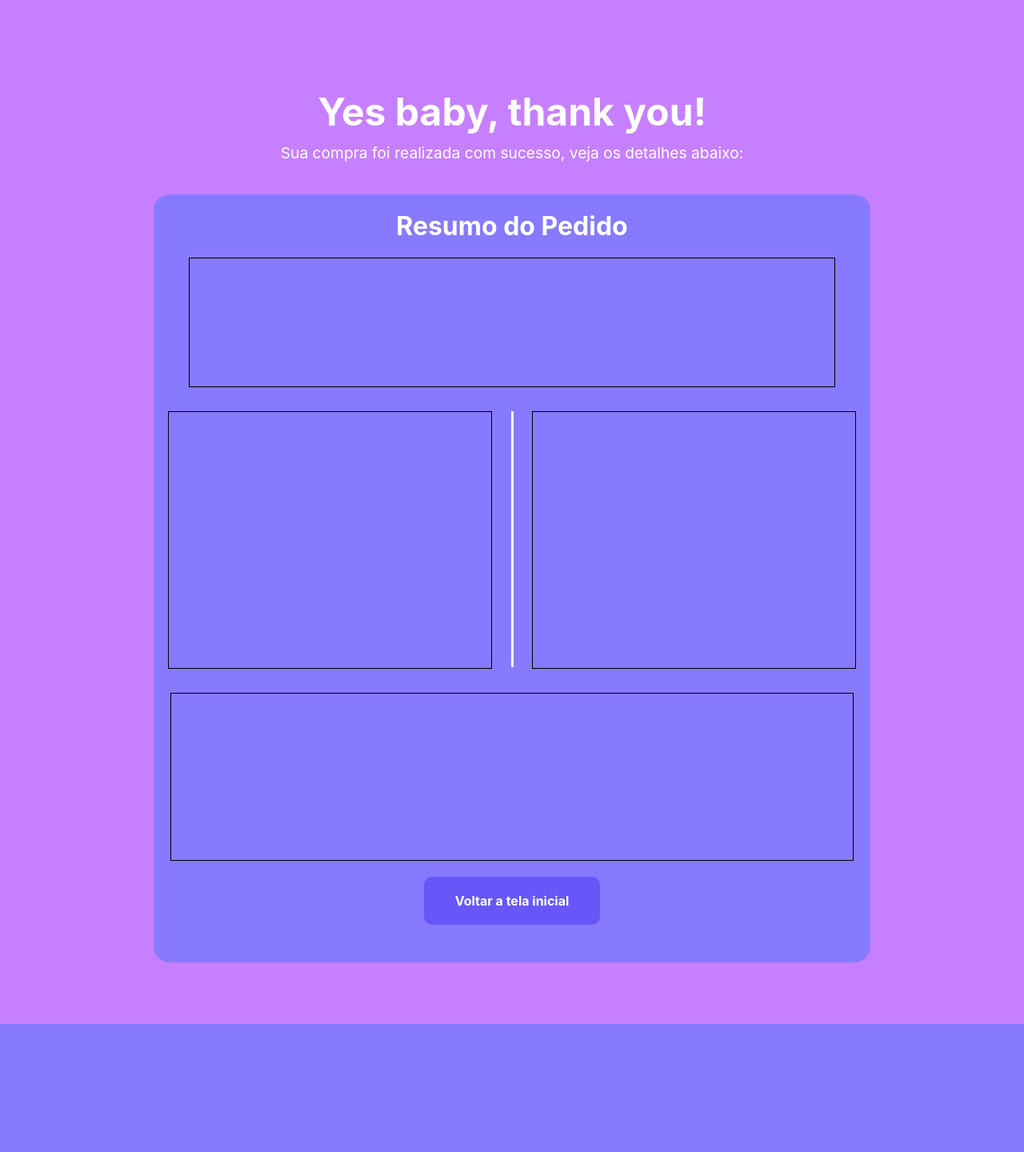
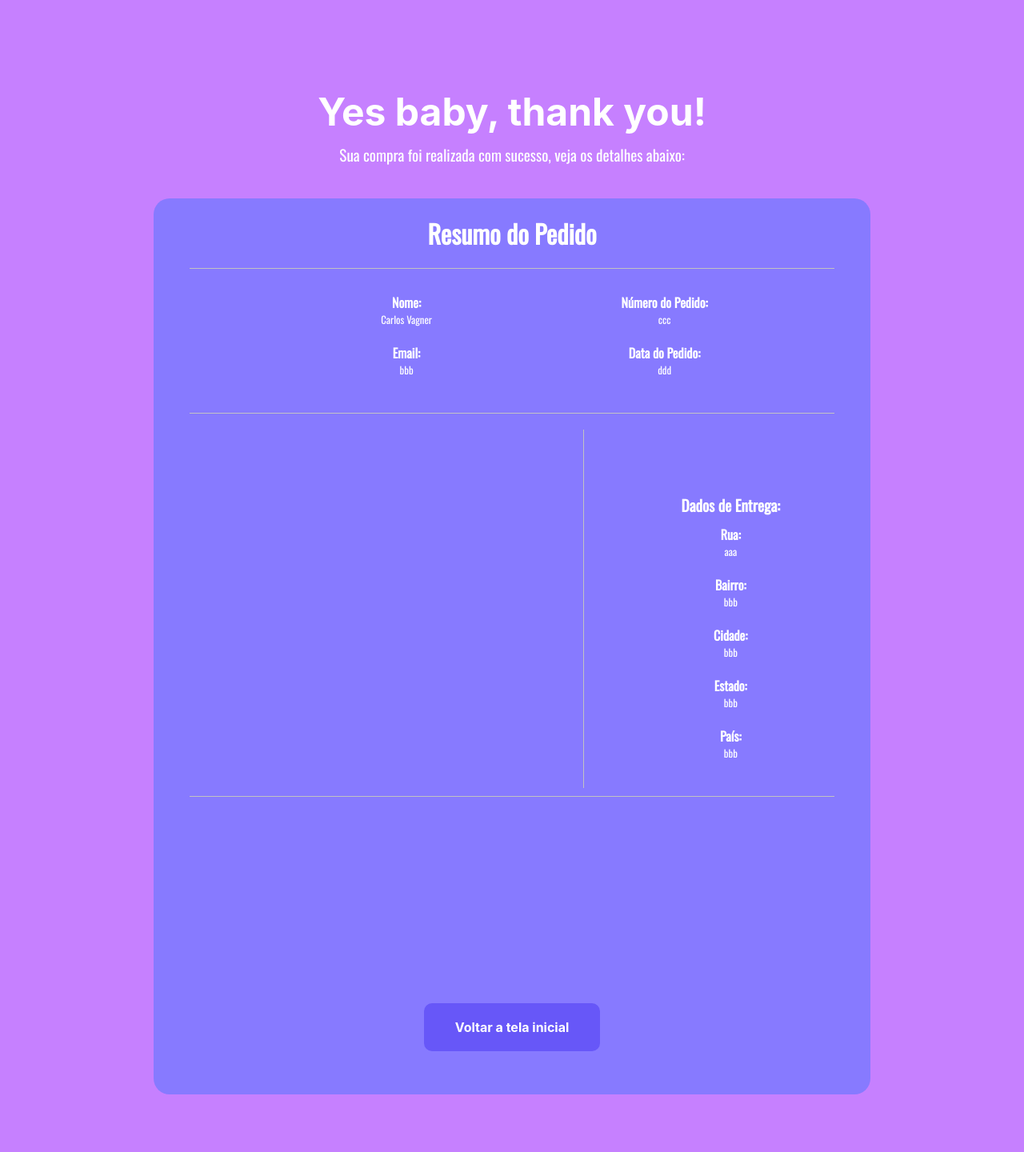
Before and after one commit to marble-zone/Lojas-brasileiranas, a PHP site: page /confirmation.html in a window 1280 px wide. Shown: the whole page at 80% size. Before the commit the page ends 1280 px from the top, so only its background shows below. Run offline with PHP 8.4, Linux system fonts and the light colour scheme; some libraries are stand-ins or nearby versions.

Commit message:
Att confirmation
personalizando a confirmation page

```diff
--- a/confirmation.html
+++ b/confirmation.html
@@ -10,9 +10,37 @@
         <p>Sua compra foi realizada com sucesso, veja os detalhes abaixo:</p>
         <div id="resumo">
             <h1>Resumo do Pedido</h1>
+            <hr>
             <div id="pedido">
-                <span class="iconify" data-icon="bi-file-earmark-medical-fill" data-inline="false"></span>
+                <span class="iconify" id="icon-info" data-icon="bi-file-earmark-medical-fill"
+                    data-inline="false"></span>
+                <div id="info">
+                    <div>
+                        <br>
+                        <strong>Nome: </strong>
+                        <br>
+                        <p id="nome">Carlos Vagner</p>
+                        <br> <br>
+
+                        <strong>Email:</strong>
+                        <br>
+                        <p id="email">bbb</p>
+                        <br> <br>
+                    </div>
+                    <div>
+                        <br>
+                        <strong>Número do Pedido:</strong>
+                        <br>
+                        <p id="numpedido">ccc</p>
+                        <br> <br>
+
+                        <strong>Data do Pedido:</strong>
+                        <br>
+                        <p id="data">ddd</p>
+                    </div>
+                </div>
             </div>
+            <hr>
             <div id="organizer">
                 <div id="products">
                     <span class="iconify icon" data-icon="bi:box-seam" data-inline="false"></span>
@@ -20,8 +48,36 @@
                 <hr>
                 <div id="address">
                     <span class="iconify icon" data-icon="clarity:map-outline-alerted" data-inline="false"></span>
+                    <p>Dados de Entrega:</p>
+                    <div id="address-info">
+                        <strong>Rua: </strong>
+                        <br>
+                        <p id="rua">aaa</p>
+                        <br> <br>
+
+                        <strong>Bairro:</strong>
+                        <br>
+                        <p id="bairro">bbb</p>
+                        <br> <br>
+
+                        <strong>Cidade:</strong>
+                        <br>
+                        <p id="cidade">bbb</p>
+                        <br> <br>
+
+                        <strong>Estado:</strong>
+                        <br>
+                        <p id="estado">bbb</p>
+                        <br> <br>
+
+                        <strong>País:</strong>
+                        <br>
+                        <p id="pais">bbb</p>
+
+                    </div>
                 </div>
             </div>
+            <hr>
             <div id="price">
 
             </div>
--- a/css/confirmation.css
+++ b/css/confirmation.css
@@ -1,6 +1,9 @@
+@import url('https://fonts.googleapis.com/css2?family=Oswald&display=swap');
+
 :root {
     --purpleBlue: #877aff;
     --darkpurple: #6757f8;
+    --cinzaclaro: #c2c2c2;
   }
 
 *{
@@ -12,7 +15,7 @@
 
 #container {
     width: 100%;
-    height: 80em;
+    height: 90em;
     background-color:  rgb(198, 128, 255);
     display: flex;
     flex-direction: column;
@@ -42,7 +45,7 @@ p{
 #resumo{
     margin: 40px 0 0 0;
     width: 70%;
-    height: 60em;
+    height: 70em;
     background-color: var(--purpleBlue);
     border-radius: 20px;
 }
@@ -52,21 +55,66 @@ p{
     margin-bottom: 20px;
     text-align: center;
     font-size: 2em;
+    font-family: 'Oswald', sans-serif;
+}
+
+#resumo strong,p{
+    font-family: 'Oswald', sans-serif;
+}
+
+
+#resumo > hr{
+    width: 90%;
+    height: 1px;
+    border: none;
+    margin: 10px auto 10px auto;
+    color: var(--cinzaclaro); /* old IE */
+    background-color: var(--cinzaclaro); /* Modern Browsers */
 }
 
 #pedido{
     margin: 0 auto;
     width: 90%;
     height: 10em;
-    border: 1px solid black;
+    display: flex;
+    flex-direction: row;
 }
 
+#icon-info{
+    height: 100px;
+}
+
+#info{
+    width: 80%;
+    height: 10em;
+    margin-left: 30px;
+    color: white;
+    display: flex;
+    flex-direction: row;
+    justify-content: space-around;
+
+}
+
+#info div{
+    width: 50%;
+    text-align: center;
+
+}
+
+#info div > p{
+    margin: 0;
+    font-size: 0.8em;
+    display: inline-block;
+}
+
+
 #organizer{
-    margin-top: 30px;
+    margin-top: 20px;
     width: 100%;
     display: flex;
     flex-direction: row;
     justify-content: space-between;
+
 }
 
 .icon{
@@ -77,24 +125,49 @@ p{
 
 #products{
     margin-left:2%;
-    width: 45%;
-    height: 20em;
-    border: 1px solid black;
+    width: 55%;
+    height: 28em;
+
 }
 
 #organizer > hr{
-    width: 3px;
-    height: 20em;
+    width: 1px;
+    height: 28em;
     border: none;
-    color: white; /* old IE */
-    background-color: white; /* Modern Browsers */
+    color: var(--cinzaclaro); /* old IE */
+    background-color:var(--cinzaclaro); /* Modern Browsers */
 }
+
 
 #address{
     margin-right:2%;
-    width: 45%;
-    height: 20em;
-    border: 1px solid black;
+    width: 35%;
+    height: 28em;
+    /*border: 1px solid black;*/
+}
+
+#address > p{
+   width: 80%;
+   margin: 0 auto 10px auto;
+   font-weight: bold;
+   color: white;
+   text-align: center;
+   /*border: 1px solid black;*/
+}
+
+#address-info{
+    margin: 0 auto;
+    width: 90%;
+    color: white;
+    text-align: center;
+    /*border: 1px solid black;*/
+
+}
+
+#address-info > p{
+    margin: 0;
+    font-size: 0.8em;
+    display: inline-block;
 }
 
 #price{
@@ -102,7 +175,6 @@ p{
     margin-top: 30px;
     width: 95%;
     height: 13em;
-    border: 1px solid black;
 }
 
 #confirm{
```
